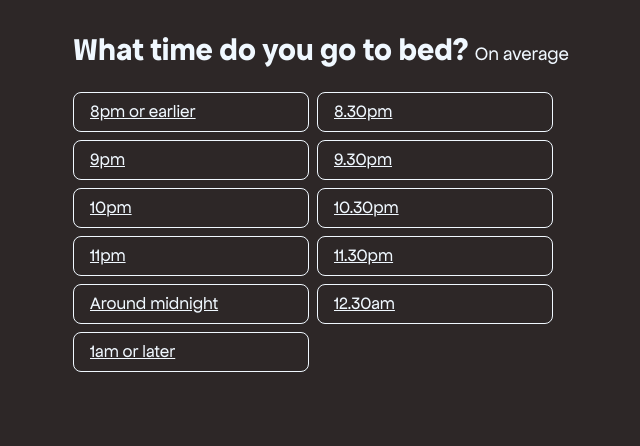
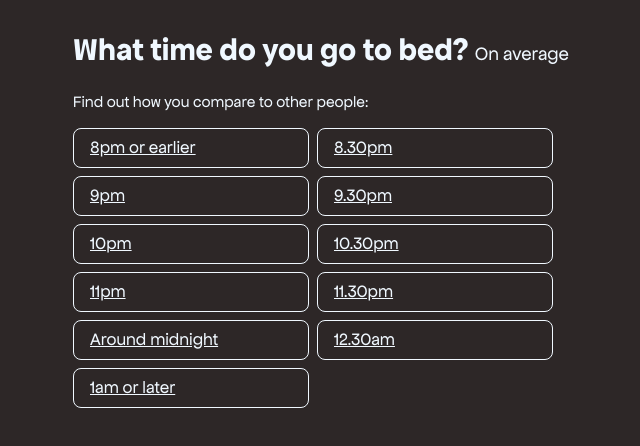
Before and after one commit to duncanbradley/bedtime, a SvelteKit app: page / in a window 1280 px wide. Shown: the top 446 px of the page, without its empty margins (327-967 px from the left). Built offline with nearby package versions, Linux system fonts and the light colour scheme.

Commit message:
add subtitle

```diff
--- a/src/routes/+page.svelte
+++ b/src/routes/+page.svelte
@@ -21,6 +21,8 @@
     }
   }
 </script>
+
+<p>Find out how you compare to other people:</p>
 
 <nav >
   <ul class="sleep-options">
@@ -58,6 +60,11 @@
     color: #2d2727;
   }
 
+  p {
+    color: aliceblue;
+    font-family: "Apfel Grotezk Regular";
+  }
+
   @font-face {
     font-family: "Apfel Grotezk Fett";
     src: url("/fonts/ApfelGrotezk-Fett.otf") format("opentype");
```
